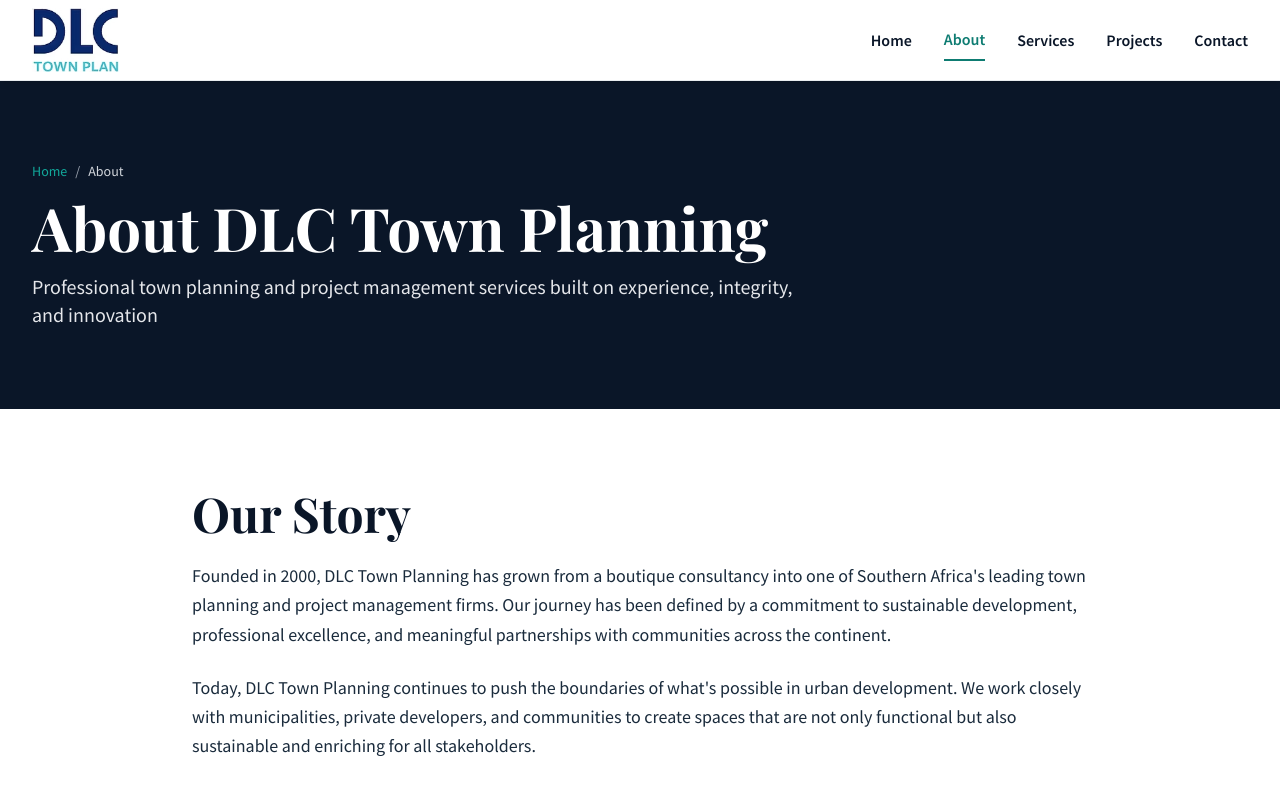
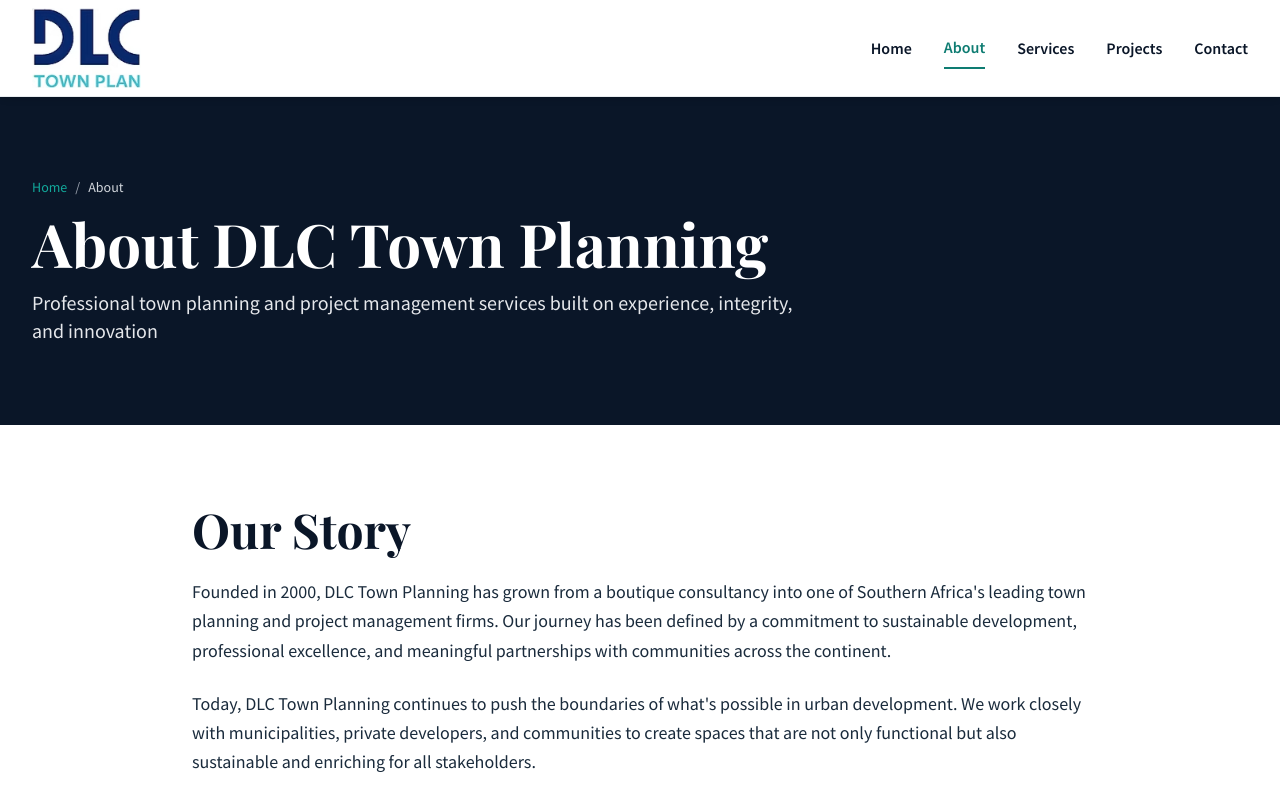
Before and after one commit to barrattisherwood/dlc-town-planning, an Angular app: page /about in a window 1280 px wide. Shown: the top 800 px of the page. Built offline with nearby package versions, Linux system fonts and the light colour scheme.

Commit message:
Enable hero image and improve logo spacing in header

```diff
--- a/src/app/shared/header/header.component.html
+++ b/src/app/shared/header/header.component.html
@@ -1,9 +1,9 @@
 <header class="bg-white shadow-md sticky top-0 z-50 border-b border-warm-grey">
   <nav class="container-custom">
-    <div class="flex items-center justify-between h-20">
+    <div class="flex items-center justify-between h-24 py-2">
       <!-- Logo -->
-      <a routerLink="/" class="flex items-center space-x-3">
-        <img src="/assets/images/dlclogo3.jpg" alt="DLC Town Planning Logo" class="h-16 w-auto" />
+      <a routerLink="/" class="flex items-center py-2">
+        <img src="/assets/images/dlclogo3.jpg" alt="DLC Town Planning Logo" class="h-20 w-auto object-contain" />
       </a>
 
       <!-- Desktop Navigation -->
--- a/src/app/shared/hero-slider/hero-slider.component.html
+++ b/src/app/shared/hero-slider/hero-slider.component.html
@@ -11,9 +11,7 @@
       >
         <!-- Background Image with Overlay -->
         <div class="absolute inset-0">
-          <!-- Placeholder gradient (replace with real image) -->
-          <div class="absolute inset-0 bg-gradient-to-br from-navy via-teal/80 to-navy"></div>
-          <!-- <img [src]="slide.image" [alt]="slide.title" class="w-full h-full object-cover" /> -->
+          <img [src]="slide.image" [alt]="slide.title" class="w-full h-full object-cover" />
           <div class="absolute inset-0 bg-black/40"></div>
         </div>
 
```
Also changed, not shown: 1 other file (tests, documents, lock files or other folders).
